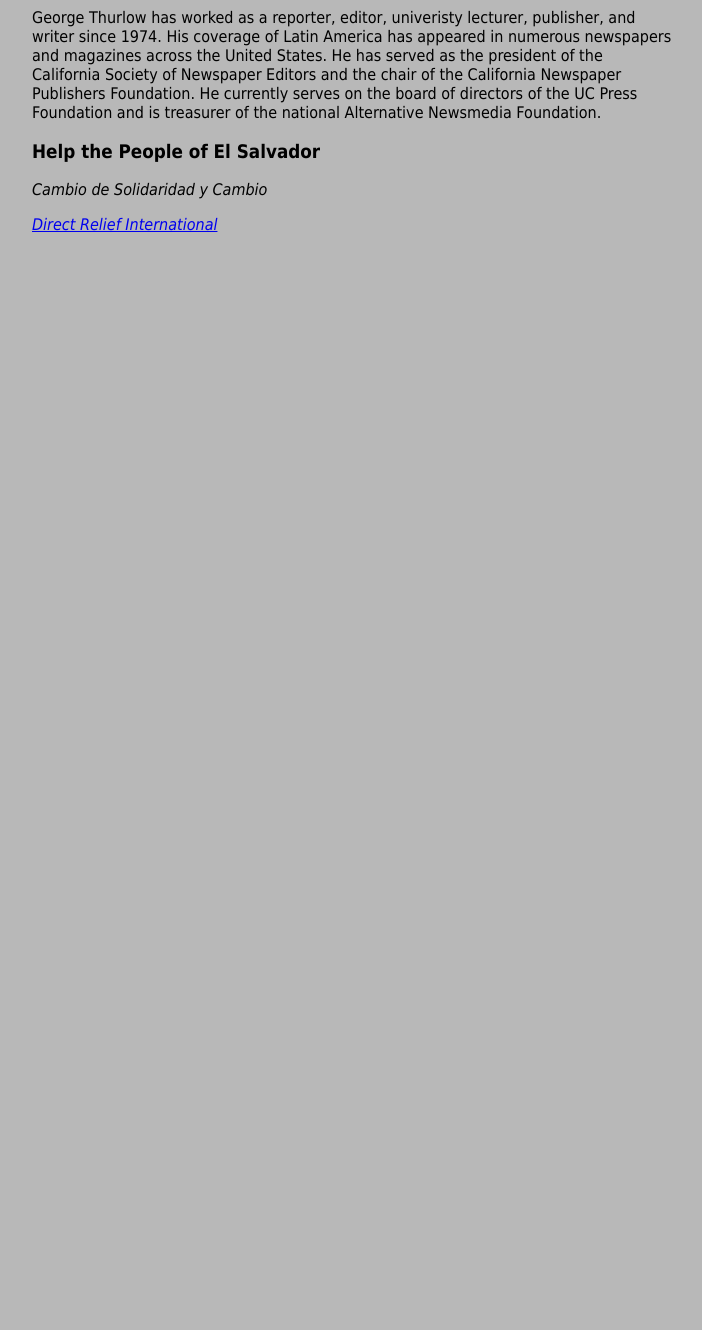
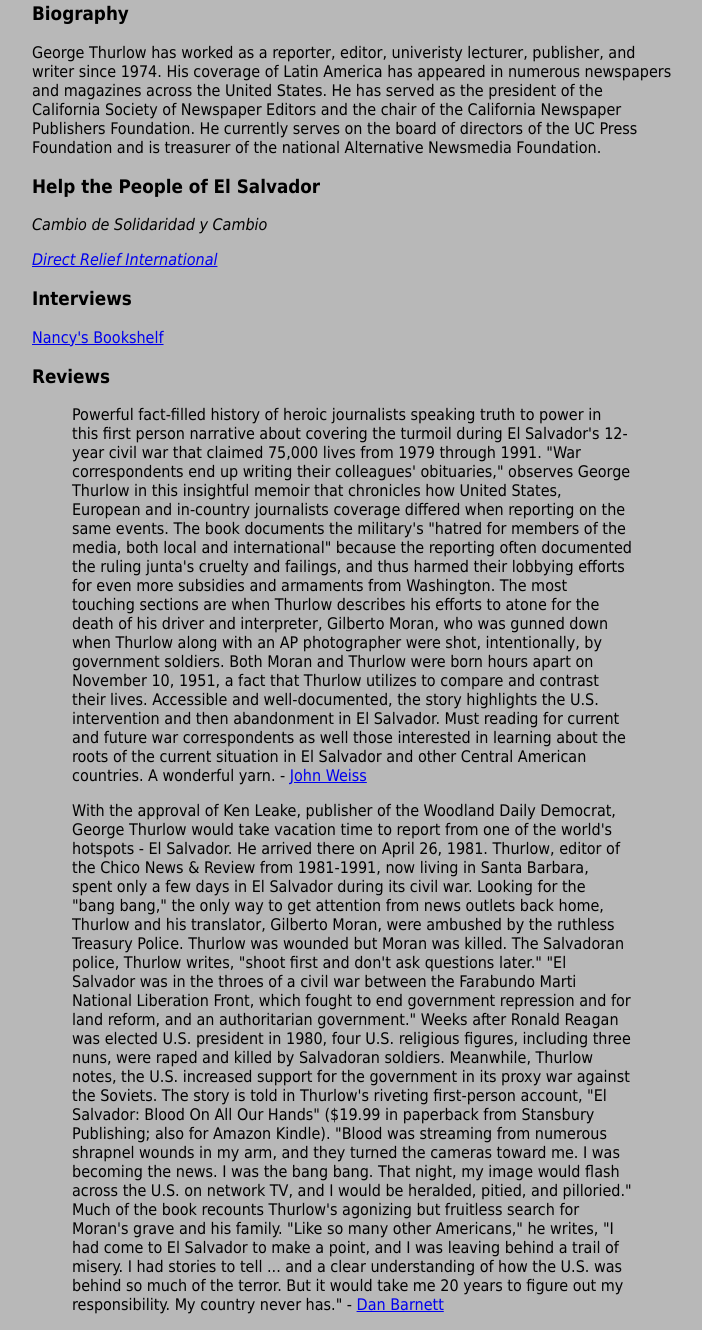
Before and after one commit to lthurlow/elsalvador81, a plain HTML site: page index.html in a window 1280 px wide. Shown: the part 596-1926 px from the top of the page, without its empty margins (288-990 px from the left). Before the commit the page ends 846 px from the top, so only its background shows below. Drawn offline with Linux system fonts and the light colour scheme.

Commit message:
update blockquote
Signed-off-by: Lincoln <lincoln@orbitingaround.com>

```diff
--- a/index.html
+++ b/index.html
@@ -27,6 +27,7 @@
 <h2>El Salvador: Blood On All Our Hands</h2>
 
 <p><a href="https://www.amazon.com/El-Salvador-George-Thurlow/dp/1935807757">Available now on Amazon</a></p>
+<p><a href="https://bookshop.org/a/54985/9781935807759">Tap Bookstore (proceeds help Independent Bookstores)</a></p>
 
 <img src="./cover.jpg" alt="Photo of Author in El Salvador 1981" width="75%" height="100%"><div class="text">
 <p>On April 29th, 1981 American journalist George Thurlow was shot by members of the El Salvador Treasury Police on a jungle road in San Salvador. His 29-year-old driver, Gilberto Moran, was killed and Associated Press photgrapher Joanquin Zuniga was seriously injured in the shooting.  Thurlow left El Salvador two days later to receive medical treatment in the United States.  In 2000, he began a more than two-decade search to find Gilberto Moran's grave and some form of personal redemption.  <i>El Salvador: Blood On All Our Hands</i>  details that search and introduces us to those who fought in the civil war, U.S. aid workers helping to rebuild the tiny country, as well as every day Salvadorans who suffered through a war that killed 70,000 of their fellow citizens.</p>
@@ -44,5 +45,43 @@
 <p><em>Cambio de Solidaridad y Cambio</em></p>
 <p><em><a href="https://www.directrelief.org/">Direct Relief International</a></em></p>
 
+<h3>Interviews</h3>
+<a href="https://www.mynspr.org/show/nancys-bookshelf/2024-05-01/nancys-bookshelf-two-former-chico-state-faculty-members-write-about-two-very-different-kinds-of-militia">Nancy's Bookshelf</a>
+
+<h3>Reviews</h3>
+<blockquote cite="https://www.amazon.com/gp/customer-reviews/R1K6G0K26PV8AZ?ref=pf_vv_at_pdctrvw_srp">
+Powerful fact-filled history of heroic journalists speaking truth to power in this first person narrative about covering the turmoil during El Salvador's 12-year civil war that claimed 75,000 lives from 1979 through 1991.
+
+"War correspondents end up writing their colleagues' obituaries," observes George Thurlow in this insightful memoir that chronicles how United States, European and in-country journalists coverage differed when reporting on the same events.
+
+The book documents the military's "hatred for members of the media, both local and international" because the reporting often documented the ruling junta's cruelty and failings, and thus harmed their lobbying efforts for even more subsidies and armaments from Washington.
+
+The most touching sections are when Thurlow describes his efforts to atone for the death of his driver and interpreter, Gilberto Moran, who was gunned down when Thurlow along with an AP photographer were shot, intentionally, by government soldiers.
+
+Both Moran and Thurlow were born hours apart on November 10, 1951, a fact that Thurlow utilizes to compare and contrast their lives.
+
+Accessible and well-documented, the story highlights the U.S. intervention and then abandonment in El Salvador.
+
+Must reading for current and future war correspondents as well those interested in learning about the roots of the current situation in El Salvador and other Central American countries. A wonderful yarn.
+
+- <a href="https://www.amazon.com/gp/customer-reviews/R1K6G0K26PV8AZ?ref=pf_vv_at_pdctrvw_srp">John Weiss</a>
+</blockquote>
+
+<blockquote>
+With the approval of Ken Leake, publisher of the Woodland Daily Democrat, George Thurlow would take vacation time to report from one of the world's hotspots - El Salvador. He arrived there on April 26, 1981.
+
+Thurlow, editor of the Chico News &amp; Review from 1981-1991, now living in Santa Barbara, spent only a few days in El Salvador during its civil war. Looking for the "bang bang," the only way to get attention from news outlets back home, Thurlow and his translator, Gilberto Moran, were ambushed by the ruthless Treasury Police. Thurlow was wounded but Moran was killed. The Salvadoran police, Thurlow writes, "shoot first and don't ask questions later."
+
+"El Salvador was in the throes of a civil war between the Farabundo Marti National Liberation Front, which fought to end government repression and for land reform, and an authoritarian government." Weeks after Ronald Reagan was elected U.S. president in 1980, four U.S. religious figures, including three nuns, were raped and killed by Salvadoran soldiers. Meanwhile, Thurlow notes, the U.S. increased support for the government in its proxy war against the Soviets.
+
+The story is told in Thurlow's riveting first-person account, "El Salvador: Blood On All Our Hands" ($19.99 in paperback from Stansbury Publishing; also for Amazon Kindle).
+
+"Blood was streaming from numerous shrapnel wounds in my arm, and they turned the cameras toward me. I was becoming the news. I was the bang bang. That night, my image would flash across the U.S. on network TV, and I would be heralded, pitied, and pilloried."
+
+Much of the book recounts Thurlow's agonizing but fruitless search for Moran's grave and his family. "Like so many other Americans," he writes, "I had come to El Salvador to make a point, and I was leaving behind a trail of misery. I had stories to tell ... and a clear understanding of how the U.S. was behind so much of the terror. But it would take me 20 years to figure out my responsibility. My country never has."
+
+- <a href="https://www.chicoer.com/2024/04/30/reporter-recounts-covering-el-salvadors-civil-war-the-biblio-file/">Dan Barnett</a>
+</blockquote>
+
 </body>
 </html>
```
